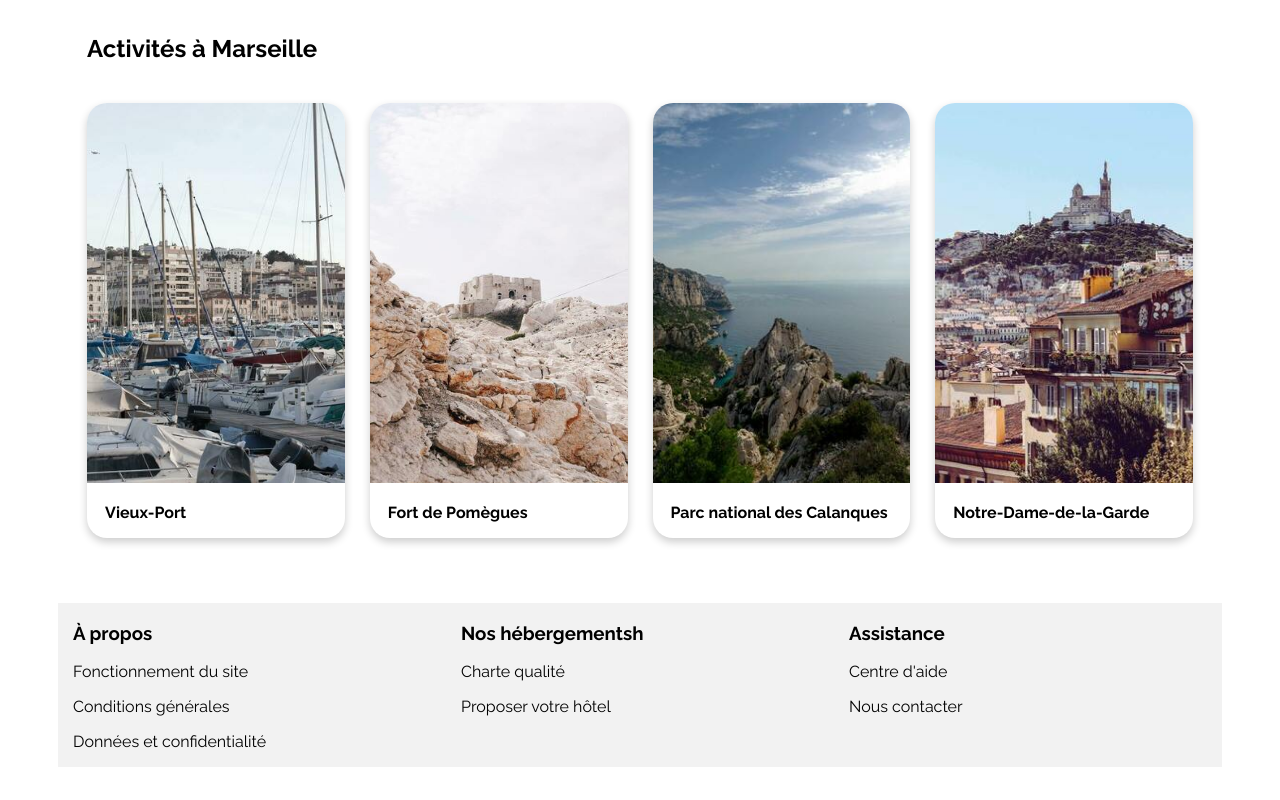
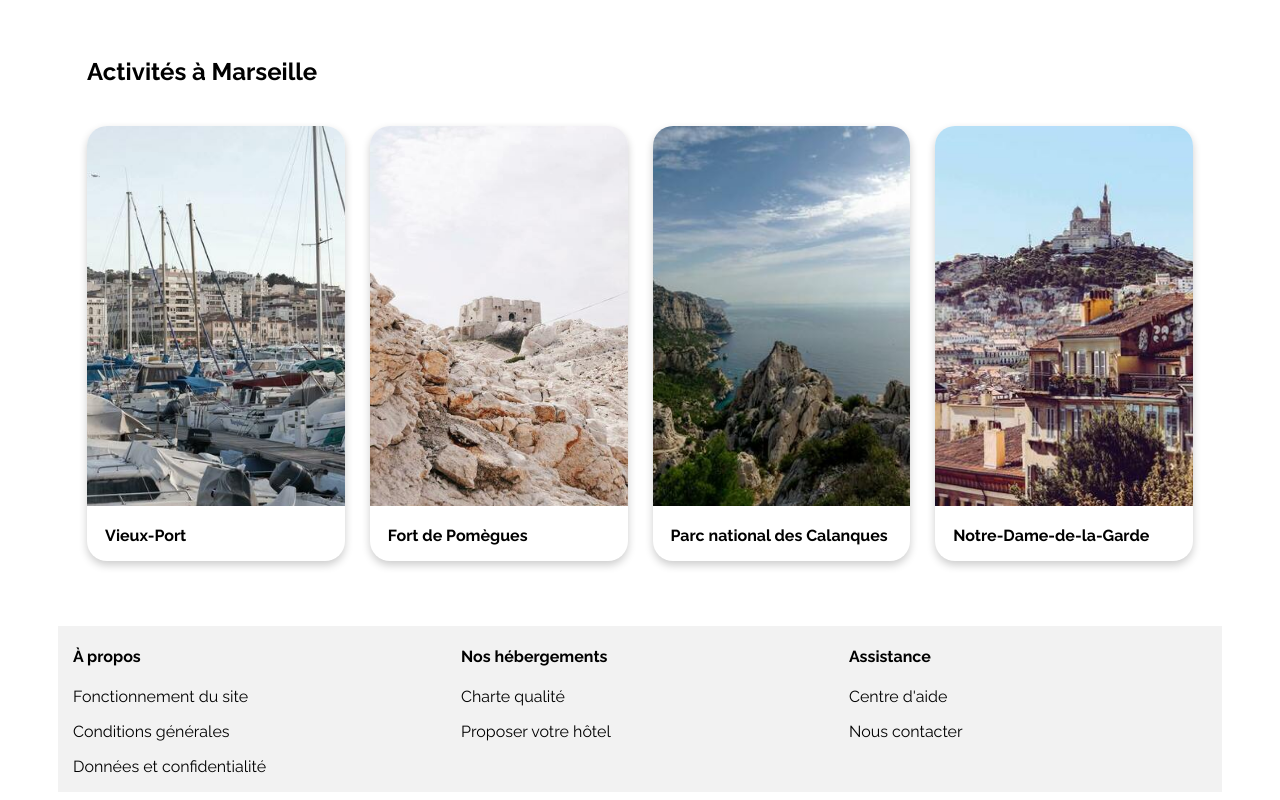
Before and after one commit to Rene-Naqqash/projet_rn2, a plain HTML site: page projet_2_booki/index.html in a window 1280 px wide. Shown: the part 1074-1874 px from the top of the page. Before the commit the page ends 1849 px from the top, so only its background shows below. Drawn offline with Linux system fonts and the light colour scheme.

Commit message:
Responsive Fix : Title Fix, Search Bar Fix, Footer Fix.

```diff
--- a/projet_2_booki/index.html
+++ b/projet_2_booki/index.html
@@ -37,7 +37,7 @@
         <section class="recherche-filtres">
           <div class="booki-heading">
             <h1>Trouver votre hébergement pour des vacances de rêve</h1>
-            <p>En plein centre-ville ou en pleine nature</p>
+            <h2>En plein centre-ville ou en pleine nature</h2>
           </div>
 
           <form action="/search" method="get" class="form-search">
@@ -59,7 +59,7 @@
           </form>
           <div class="container-filters">
             <div class="title-filters">
-              <h3>Filtres</h3>
+              <p>Filtres</p>
             </div>
             <div class="clickable-filters">
               <a href="#"
@@ -434,18 +434,18 @@
       <footer>
         <div class="container-footer">
           <div class="footer-sections">
-            <h3>À propos</h3>
+            <h4>À propos</h4>
             <a href="#"><p>Fonctionnement du site</p></a>
             <a href="#"><p>Conditions générales</p></a>
             <a href="#"><p>Données et confidentialité</p></a>
           </div>
           <div class="footer-sections">
-            <h3>Nos hébergementsh</h3>
+            <h4>Nos hébergements</h4>
             <a href="#"><p>Charte qualité</p></a>
             <a href="#"><p>Proposer votre hôtel</p></a>
           </div>
           <div class="footer-sections">
-            <h3>Assistance</h3>
+            <h4>Assistance</h4>
             <a href="#"><p>Centre d'aide</p></a>
             <a href="#"><p>Nous contacter</p></a>
           </div>
```
